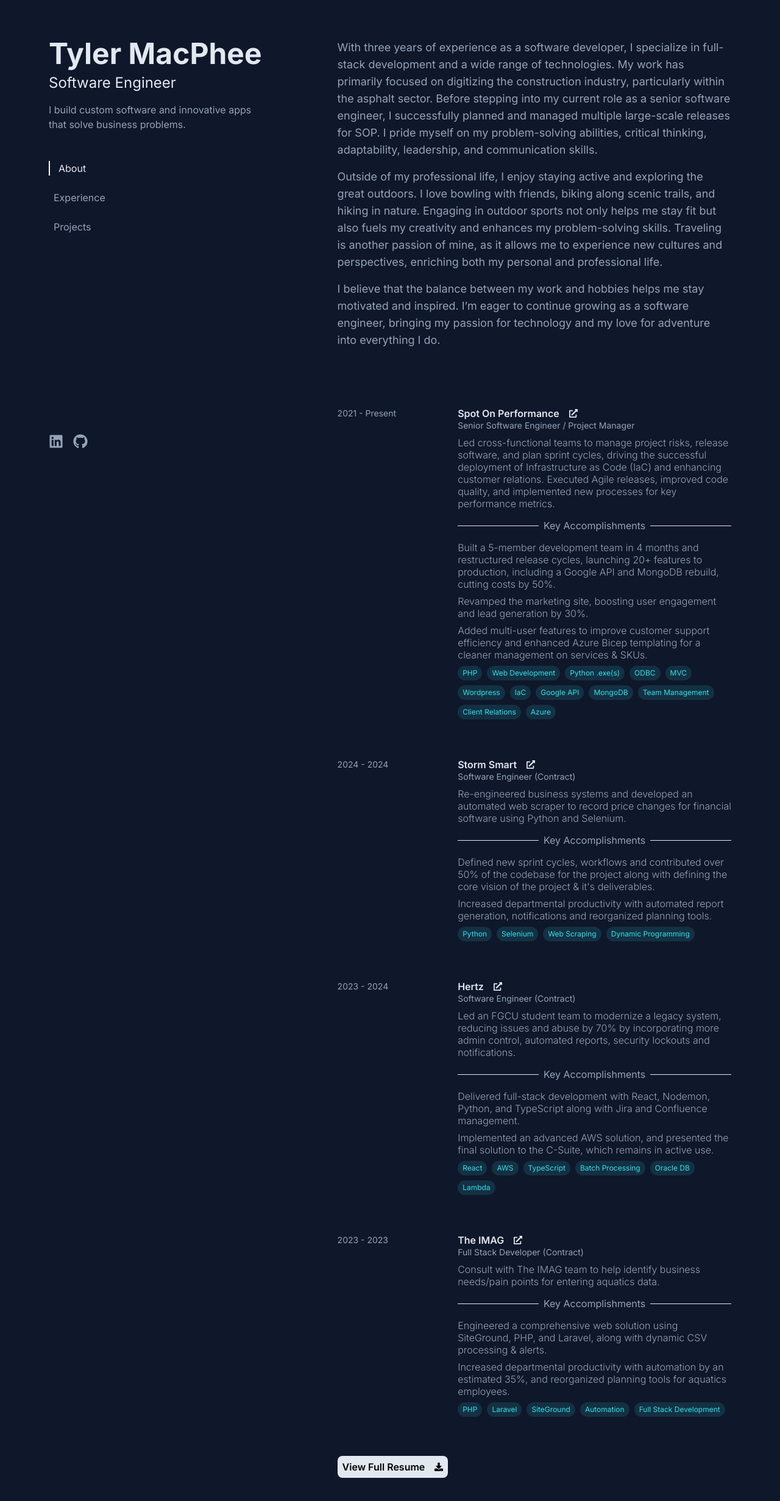
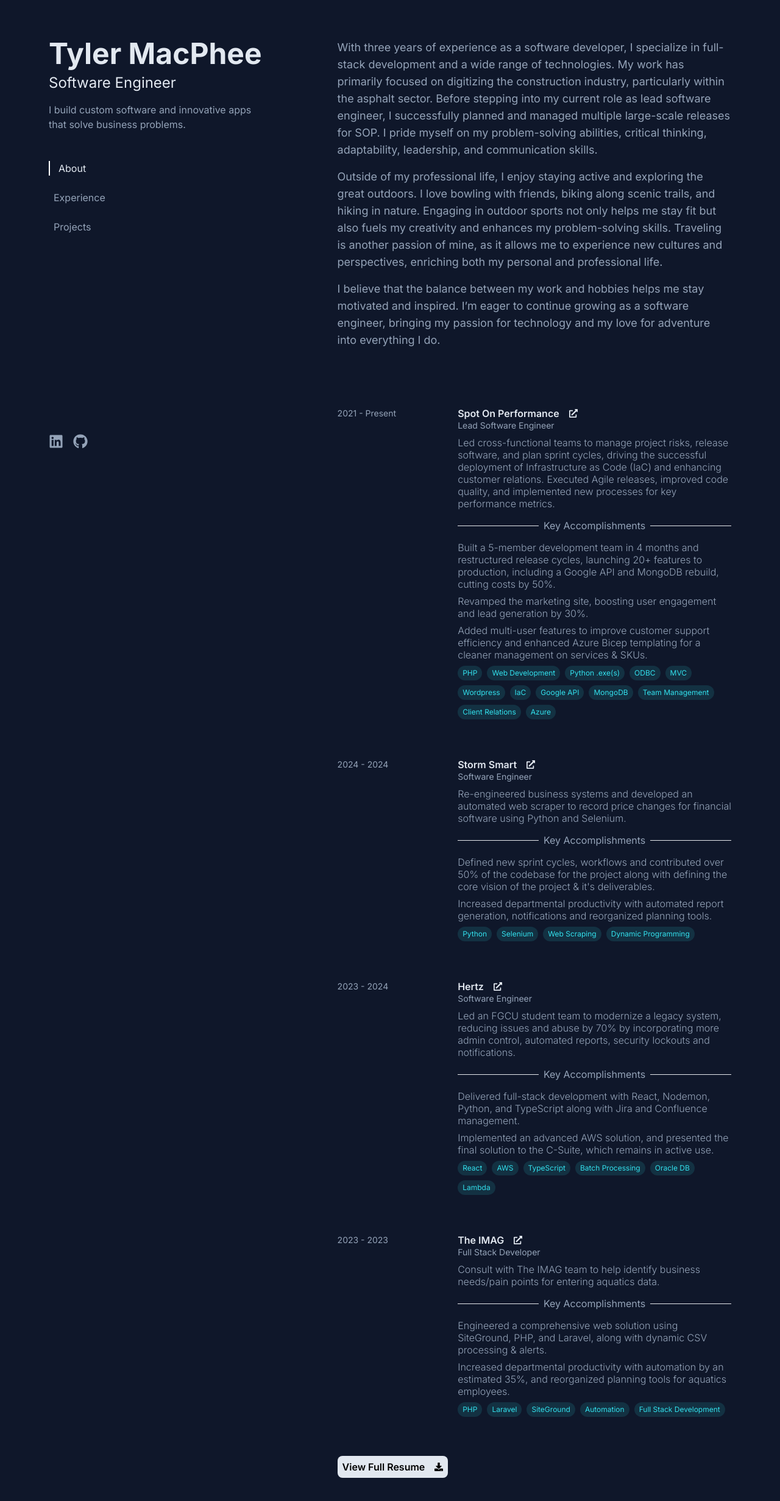
Before and after one commit to tjmacphee/tjmacphee.github.io, a Next.js app: page / in a window 1280 px wide. Shown: the top 2462 px of the page at 61% size. Built offline with nearby package versions, Linux system fonts and the light colour scheme.

Commit message:
Update page.tsx

```diff
--- a/app/page.tsx
+++ b/app/page.tsx
@@ -145,7 +145,7 @@ export default function Home() {
                 <p className="text-lg mb-4">
                   With three years of experience as a software developer, I specialize in full-stack development and a wide range of technologies.
                   My work has primarily focused on digitizing the construction industry, particularly within the asphalt sector.
-                  Before stepping into my current role as a senior software engineer, I successfully planned and managed multiple large-scale releases for SOP.
+                  Before stepping into my current role as lead software engineer, I successfully planned and managed multiple large-scale releases for SOP.
                   I pride myself on my problem-solving abilities, critical thinking, adaptability, leadership, and communication skills.
                 </p>
                 <p className="text-lg mb-4">
@@ -167,7 +167,7 @@ export default function Home() {
                 <div></div>
                 <div className="pl-9">
                   <a className="experience-link" href="https://sopworks.com" target="_blank"><h3 className="font-semibold inline-flex items-center">Spot On Performance<FaExternalLinkAlt className="ml-4 text-sm" /></h3></a>
-                  <p className="text-sm">Senior Software Engineer / Project Manager</p>
+                  <p className="text-sm">Lead Software Engineer</p>
                   <p className="mt-2 font-light">
                     Led cross-functional teams to manage project risks, release software, and plan sprint cycles, driving the successful deployment of Infrastructure as Code (IaC) and enhancing customer relations.
                     Executed Agile releases, improved code quality, and implemented new processes for key performance metrics.
@@ -208,7 +208,7 @@ export default function Home() {
                 <div></div>
                 <div className="pl-9">
                   <a className="experience-link" href="https://www.stormsmart.com" target="_blank"><h3 className="font-semibold inline-flex items-center">Storm Smart<FaExternalLinkAlt className="ml-4 text-sm" /></h3></a>
-                  <p className="text-sm">Software Engineer (Contract)</p>
+                  <p className="text-sm">Software Engineer</p>
                   <p className="mt-2 font-light">
                     Re-engineered business systems and developed an automated web scraper to record price changes for
                     financial software using Python and Selenium.
@@ -238,7 +238,7 @@ export default function Home() {
                 <div></div>
                 <div className="pl-9">
                   <a className="experience-link" href="https://www.hertz.com/rentacar/reservation/" target="_blank"><h3 className="font-semibold inline-flex items-center">Hertz<FaExternalLinkAlt className="ml-4 text-sm" /></h3></a>
-                  <p className="text-sm">Software Engineer (Contract)</p>
+                  <p className="text-sm">Software Engineer</p>
                   <p className="mt-2 font-light">
                     Led an FGCU student team to modernize a legacy system, reducing issues and abuse by 70% by
                     incorporating more admin control, automated reports, security lockouts and notifications.
@@ -270,7 +270,7 @@ export default function Home() {
                 <div></div>
                 <div className="pl-9">
                   <a className="experience-link" href="https://imagsystems.org/login" target="_blank"><h3 className="font-semibold inline-flex items-center">The IMAG<FaExternalLinkAlt className="ml-4 text-sm" /></h3></a>
-                  <p className="text-sm">Full Stack Developer (Contract)</p>
+                  <p className="text-sm">Full Stack Developer</p>
                   <p className="mt-2 font-light">
                     Consult with The IMAG team to help identify business needs/pain points for entering aquatics data.
                   </p>
```
